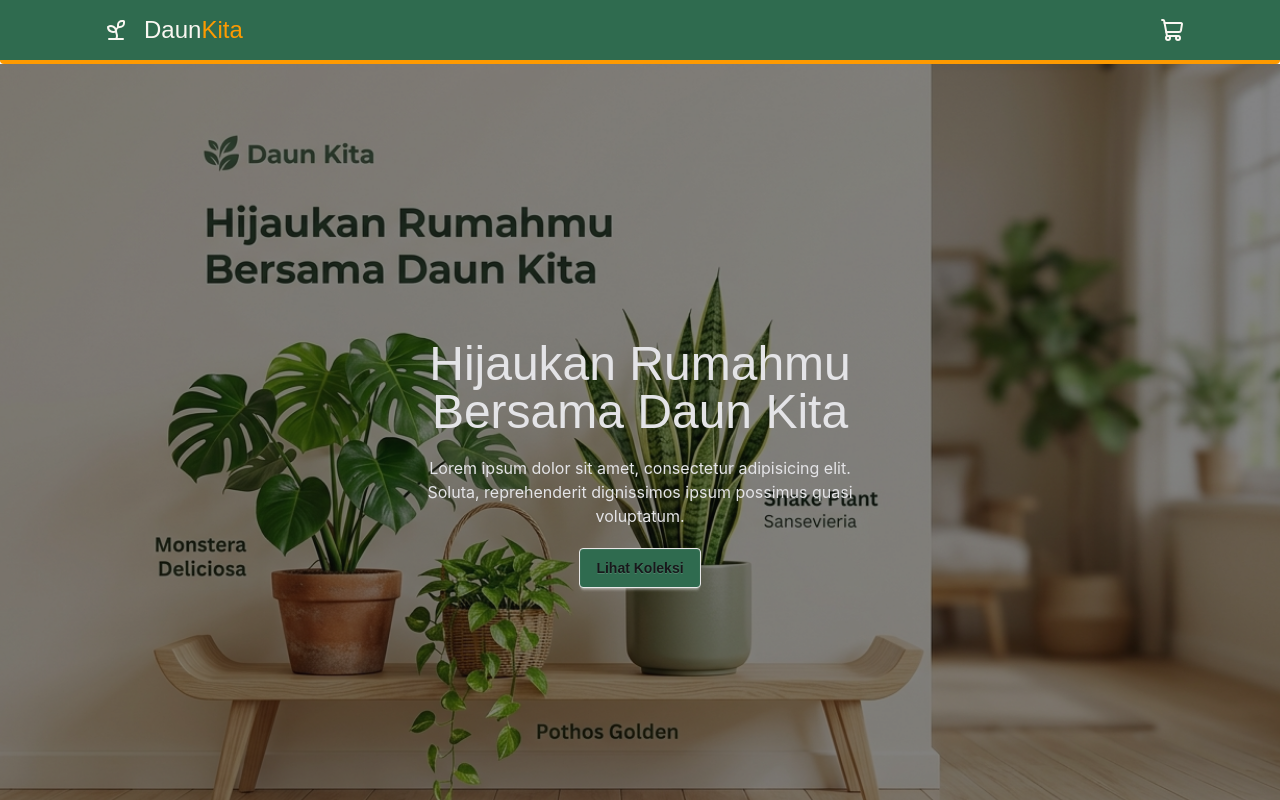
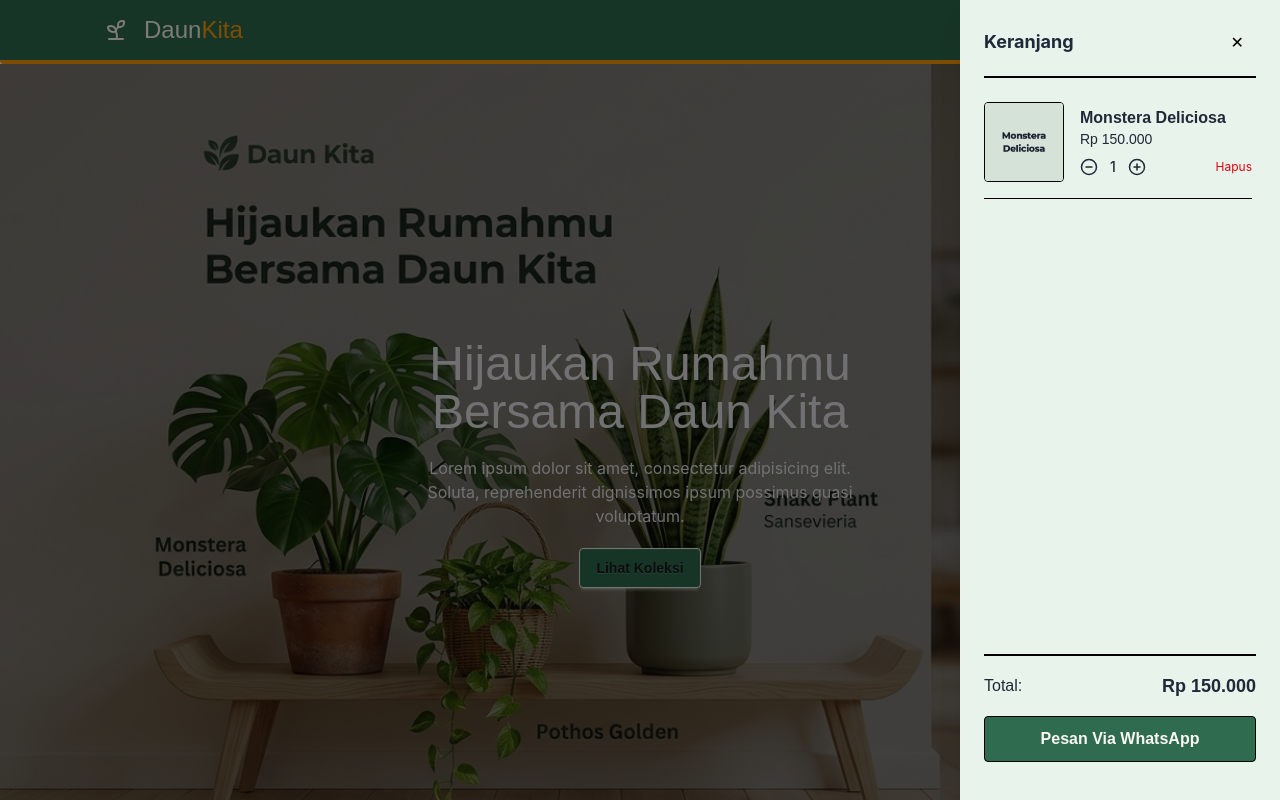
Before and after one commit to ekakurniaiioo/Daun-Kita, a React (Vite) app: page / in a window 1280 px wide. Both pictures are taken after a click on the button 1172 px from the left and 30 px from the top of the page. Shown: the top 800 px of the page. Built offline with nearby package versions, Linux system fonts and the light colour scheme.

Commit message:
Add drawer component

```diff
--- /dev/null
+++ b/src/assets/components/Drawer.jsx
@@ -0,0 +1,32 @@
+export default function Drawer({ isOpen, onClose, children }) {
+  return (
+    <>
+      <div
+        className={`fixed inset-0 z-40 bg-black/50 transition-opacity duration-300 ${
+          isOpen
+            ? "opacity-100 visible"
+            : "opacity-0 invisible pointer-events-none"
+        }`}
+        onClick={onClose}
+      />
+
+      <div
+        className={`fixed top-0 right-0 z-50 h-full w-80 max-w-[80vw] bg-forest-light p-6 shadow-xl transition-transform duration-300 ease-in-out ${
+          isOpen ? "translate-x-0" : "translate-x-full"
+        }`}
+      >
+        <div className="flex items-center justify-between border-b-2 border-black pb-4 mb-6">
+          <h2 className="text-lg font-bold text-gray-800">Keranjang</h2>
+          <button
+            onClick={onClose}
+            className="rounded-lg px-3 py-1.5 text-black hover:bg-amber-500 cursor-pointer"
+          >
+            ✕
+          </button>
+        </div>
+
+        <div>{children}</div>
+      </div>
+    </>
+  );
+}
--- a/src/assets/components/Navbar.jsx
+++ b/src/assets/components/Navbar.jsx
@@ -1,6 +1,10 @@
-import { ShoppingCart, Sprout } from "lucide-react";
+import { useState } from "react";
+import { ShoppingCart, Sprout, CircleMinus, CirclePlus } from "lucide-react";
+import Drawer from "./Drawer.jsx";
 
 export function Navbar() {
+  const [isDrawerOpen, setIsDrawerOpen] = useState(false);
+
   return (
     <nav className="flex justify-between bg-forest border-b-amber-500 border-b-4 rounded-b-sm px-24 py-2.5">
       <div className="flex items-center gap-2 cursor-pointer">
@@ -8,14 +12,75 @@ export function Navbar() {
           <Sprout className="text-cream hover:text-amber-500" />
         </div>
         <div className="group">
-        <span className="text-2xl text-cream font-poppins flex items-center group-hover:text-amber-500">
-          Daun <span className="text-amber-500 group-hover:text-cream">Kita</span>
-        </span>
+          <span className="text-2xl text-cream font-poppins flex items-center group-hover:text-amber-500">
+            Daun{" "}
+            <span className="text-amber-500 group-hover:text-cream">Kita</span>
+          </span>
         </div>
       </div>
-      <button className="text-cream hover:text-amber-500">
+      <button
+        onClick={() => setIsDrawerOpen(true)}
+        className="text-cream hover:text-amber-500 cursor-pointer"
+      >
         <ShoppingCart />
       </button>
+
+      <Drawer isOpen={isDrawerOpen} onClose={() => setIsDrawerOpen(false)}>
+        <div className="flex flex-col justify-between h-[calc(100vh-140px)]">
+          <div className="overflow-y-auto pr-1">
+            <div className="flex gap-4 items-center mb-4 pb-4 border-b border-black">
+              <figure className="shrink-0">
+                <img
+                  src="/plants/Monstera-Deliciosa.png"
+                  alt="Plant"
+                  className="h-20 w-20 object-cover border border-black rounded-sm"
+                />
+              </figure>
+
+              <div className="flex-1 flex flex-col justify-between h-full gap-2">
+                <div>
+                  <p className="text-dark font-poppins text-base font-semibold leading-snug">
+                    Monstera Deliciosa
+                  </p>
+                  <p className="text-dark font-poppins text-sm font-medium">
+                    Rp 150.000
+                  </p>
+                </div>
+
+                <div className="flex justify-between items-center">
+                  <div className="flex items-center gap-3">
+                    <button className="text-dark hover:text-amber-500 cursor-pointer transition">
+                      <CircleMinus size={18} />
+                    </button>
+                    <span className="text-dark font-inter font-medium text-sm">
+                      1
+                    </span>
+                    <button className="text-dark hover:text-amber-500 cursor-pointer transition">
+                      <CirclePlus size={18} />
+                    </button>
+                  </div>
+
+                  <button className="text-xs text-red-600 hover:underline cursor-pointer">
+                    Hapus
+                  </button>
+                </div>
+              </div>
+            </div>
+          </div>
+
+          <div className="border-t-2 border-black pt-4 mt-auto">
+            <div className="flex justify-between items-center mb-4">
+              <span className="font-poppins text-dark">Total:</span>
+              <span className="font-poppins font-bold text-lg text-dark">
+                Rp 150.000
+              </span>
+            </div>
+            <button className="w-full bg-forest hover:bg-amber-500 text-cream hover:text-black font-poppins font-semibold py-2.5 rounded-sm border border-black transition cursor-pointer">
+              Pesan Via WhatsApp
+            </button>
+          </div>
+        </div>
+      </Drawer>
     </nav>
   );
 }
```
